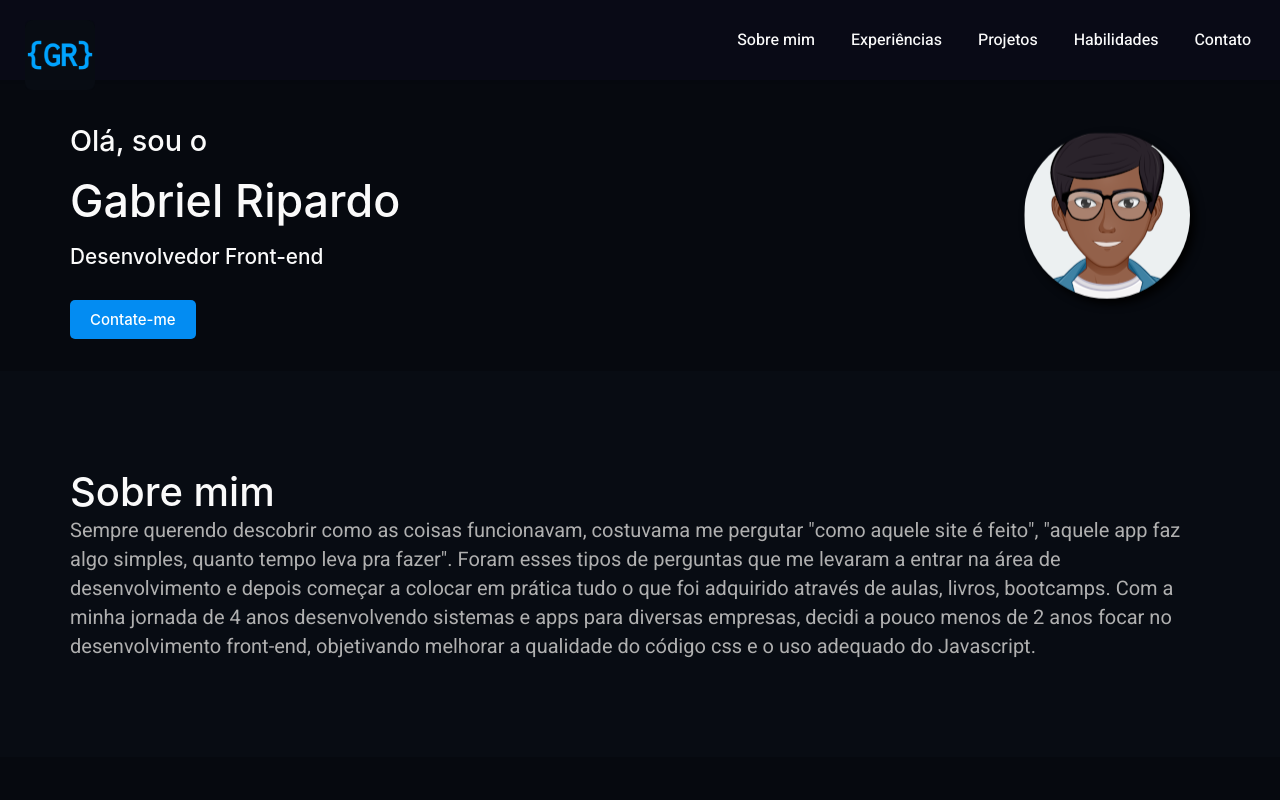
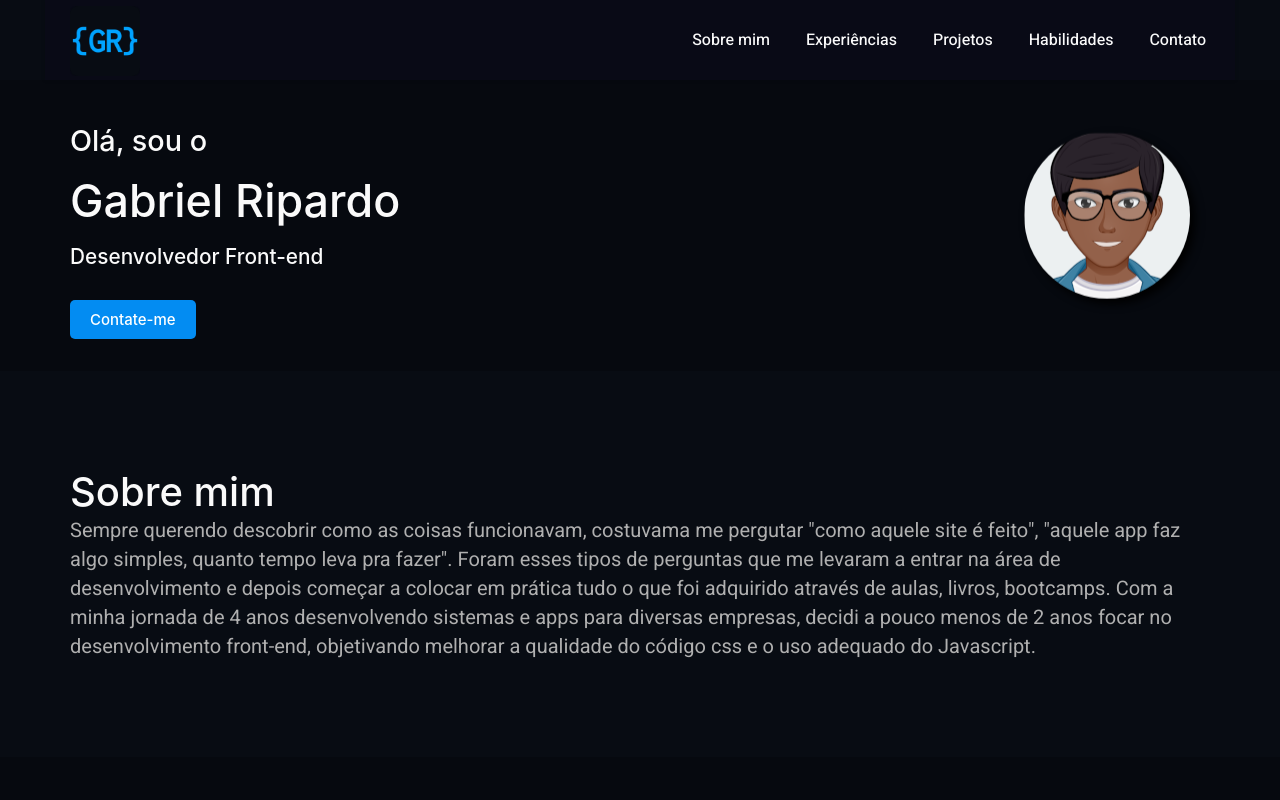
Before and after one commit to gabrielripardo/portfolio, a Next.js app: page / in a window 1280 px wide. Shown: the top 800 px of the page. Built offline with nearby package versions, Linux system fonts and the light colour scheme.

Commit message:
fix: logo + footer border

```diff
--- a/styles/Home.module.scss
+++ b/styles/Home.module.scss
@@ -107,7 +107,7 @@
   .imageLogo {
     width: 70px;
     position: absolute;
-    top: -20px;
+    top: -34px;
   }
 }
 
@@ -291,9 +291,13 @@
   position: relative;
 }
 
+.header,
+.footer::before {
+  width: 1190px;
+}
+
 .footer::before {
   content: '';
-  width: 1120px;
   height: 1px;
   position: absolute;
   top: 0;
```
